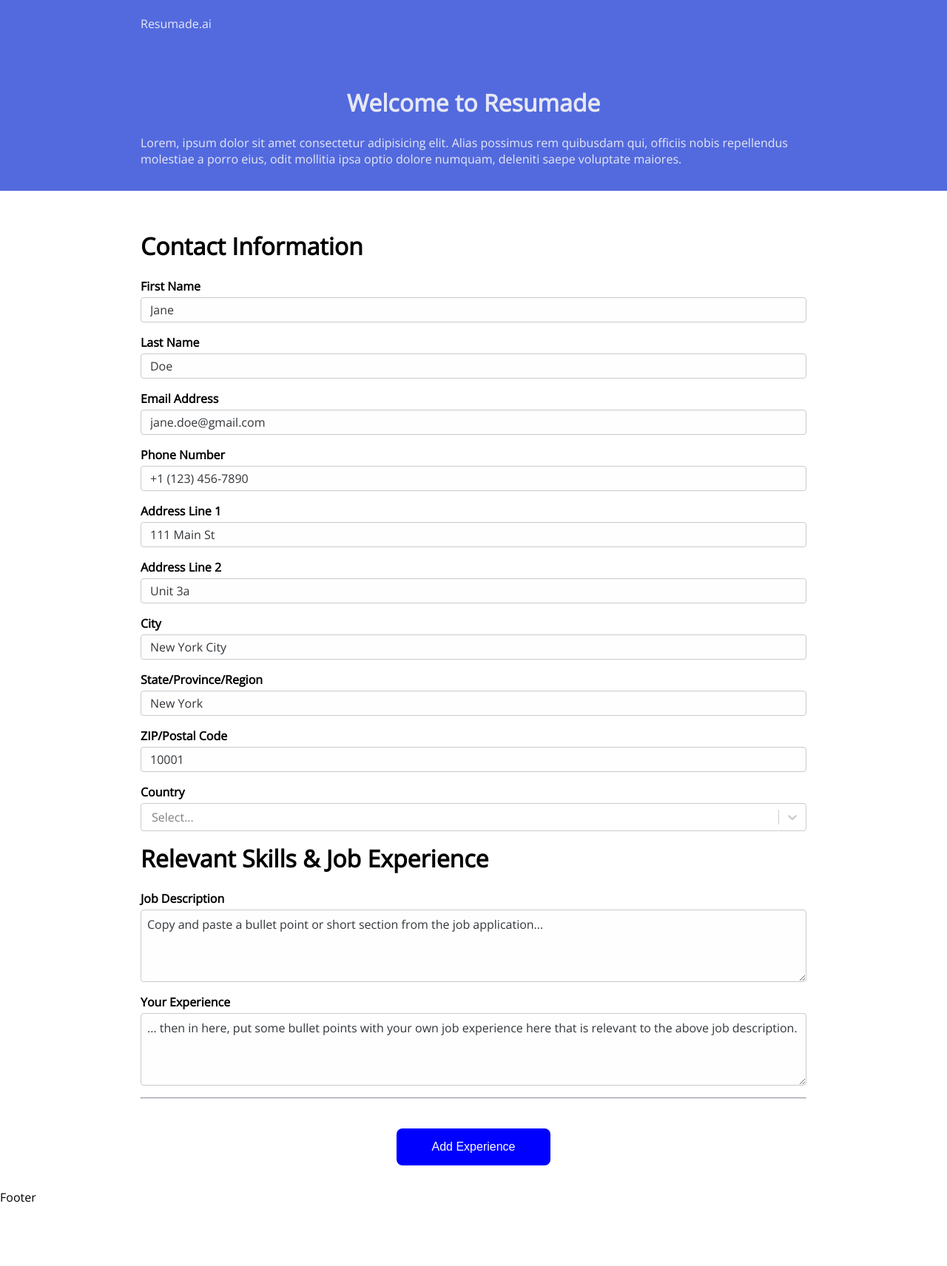
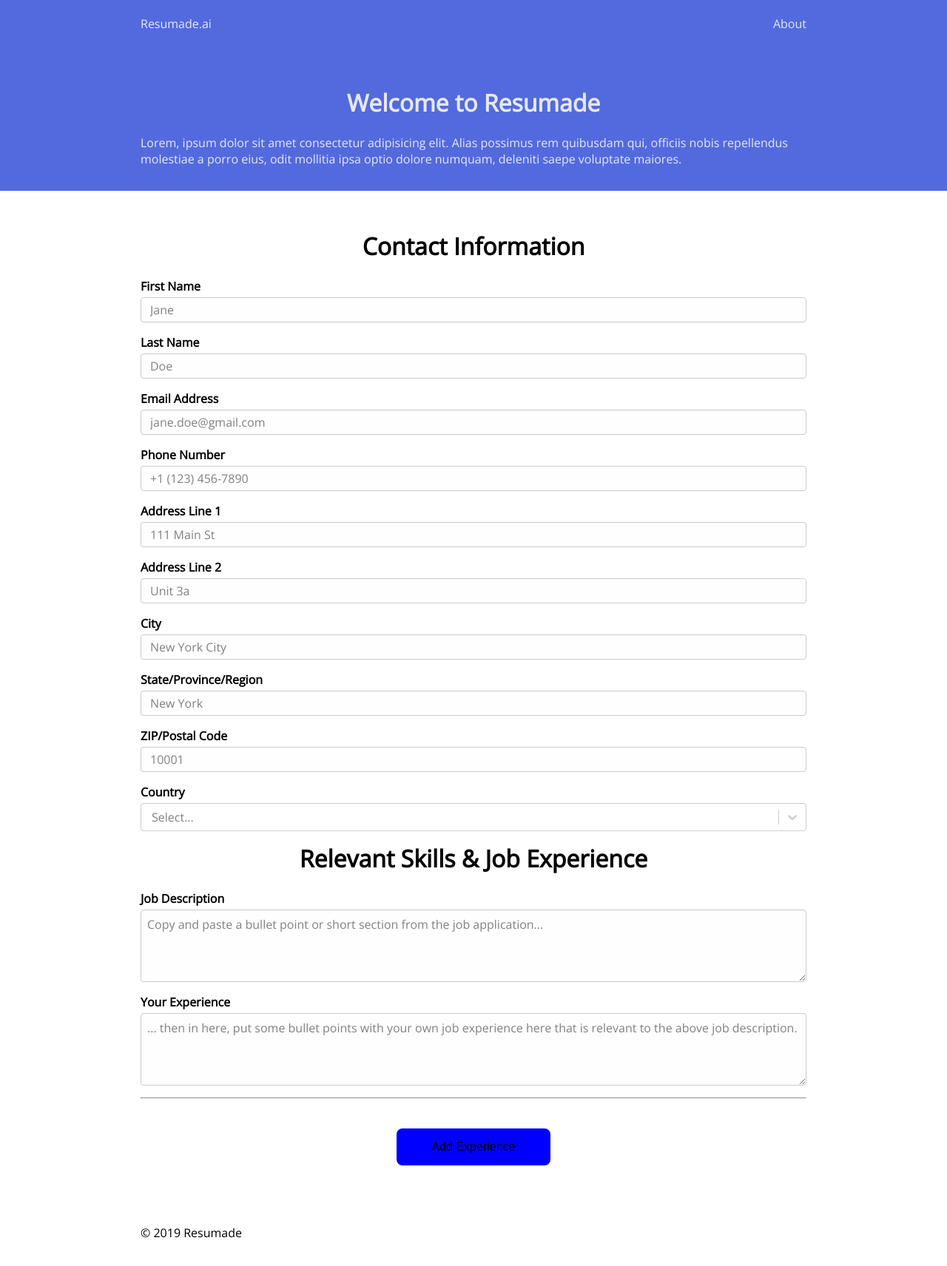
Before and after one commit to shichunyu/resumade-react, a React (Create React App) app: page / in a window 1280 px wide. Shown: the top 1712 px of the page at 74% size. Before the commit the page ends 1630 px from the top, so only its background shows below. Built offline with nearby package versions, Linux system fonts and the light colour scheme.

Commit message:
updated footer styles and added about link in nav menu #3w9afv

```diff
--- a/package.json
+++ b/package.json
@@ -7,8 +7,7 @@
     "@testing-library/react": "^9.4.0",
     "@testing-library/user-event": "^7.2.1",
     "clsx": "^1.0.4",
-    "postcss": "^7.0.26",
-    "postcss-modules-resolve-imports": "^1.3.0",
+    "postcss": "^6.0.23",
     "postcss-modules-values": "^3.0.0",
     "react": "^16.12.0",
     "react-dom": "^16.12.0",
--- a/src/components/App/App.module.css
+++ b/src/components/App/App.module.css
@@ -3,6 +3,6 @@
 	color: #e6e8f4;
 }
 
-.hero h1 {
+h1 {
 	text-align: center;
 }
--- /dev/null
+++ b/src/components/Footer/Footer.js
@@ -0,0 +1,17 @@
+import React from 'react'
+
+// Dependencies
+import clsx from 'clsx'
+
+// Styles
+import styles from './Footer.module.css'
+
+const Footer = () => {
+	return (
+		<div className={clsx('centered-content', styles.footer)}>
+		© 2019 Resumade
+		</div>
+	)
+}
+
+export default Footer
--- /dev/null
+++ b/src/components/Footer/Footer.module.css
@@ -0,0 +1,4 @@
+.footer{
+	padding-top: 3rem;
+	padding-bottom: 5rem;
+}
--- a/src/components/Header/Header.js
+++ b/src/components/Header/Header.js
@@ -10,7 +10,12 @@ const Header = () => {
 	return (
 		<div className={styles.wrapper}>
 			 <div className={clsx(styles.content, 'centered-content')}>
-			 	Resumade.ai
+			 	<div className={styles.left}>
+					Resumade.ai
+				</div>
+				<div className={styles.right}>
+					About
+				</div>
 			 </div>
 		</div>
 	)
--- a/src/components/Header/Header.module.css
+++ b/src/components/Header/Header.module.css
@@ -9,4 +9,14 @@
 	flex: 1;
 	margin-top: auto;
 	margin-bottom: auto;
+	display: flex;
 }
+
+.left {
+	flex: 1;
+}
+
+.right {
+	flex: 1;
+	text-align: right;
+}
--- a/src/components/Layout/Layout.js
+++ b/src/components/Layout/Layout.js
@@ -3,16 +3,14 @@ import React from 'react'
 // COMPONENTS
 import App from '../App/App'
 import Header from '../Header/Header'
-
-// STYLES
-import styles from './Layout.module.css'
+import Footer from '../Footer/Footer'
 
 const Layout = () => {
 	return (
 		<div>
 			<Header/>
 			<App/>
-			Footer
+			<Footer/>
 		</div>
 	)
 }
--- a/src/components/Layout/Layout.module.css
+++ /dev/null
@@ -1,2 +0,0 @@
-wrapper {
-}
--- a/src/data/newGroup.json
+++ b/src/data/newGroup.json
@@ -6,7 +6,8 @@
 			"value": "",
 			"labelText": "Job Description",
 			"config": {
-					"name": "jobDesc"
+					"name": "jobDesc",
+					"placeholder": "Copy and paste a bullet point or short section from the job application..."
 			},
 			"validation":{
 					"required":true,
@@ -21,7 +22,8 @@
 			"value": "",
 			"labelText": "Your Experience",
 			"config": {
-				"name": "yourExp"
+				"name": "yourExp",
+				"placeholder": "... then in here, put some bullet points with your own job experience here that is relevant to the above job description."
 			},
 			"validation":{
 				"required":true,
--- a/src/widgets/Button/Button.module.css
+++ b/src/widgets/Button/Button.module.css
@@ -9,7 +9,7 @@ button {
 	margin: 2rem auto 0rem auto;
 	padding: 1rem 3rem 1rem 3rem;
 	background: blue;
-	color: #fff;
+	color: light-gray;
 	border: none;
 	border-radius: .5rem;
 	cursor: pointer;
--- a/src/widgets/FormElement/FormElement.module.css
+++ b/src/widgets/FormElement/FormElement.module.css
@@ -16,7 +16,7 @@ div.field {
 input, textarea {
 	flex: 1;
 	font-size: 1rem;
-	color: #3c457d;
+	color: dark-blue;
 	border: .1rem solid #cacaca;
 	border-radius: .25rem;
 	background: #fefefe;
@@ -29,23 +29,23 @@ input {
 	height: 2rem;
 }
 input:focus {
-	border: .1rem solid #536ade;
+	border: .1rem solid blue;
 }
 
 ::-webkit-input-placeholder { /* Chrome/Opera/Safari */
-	color: #32363a;
+	color: gray;
 	font-size: 1rem;
 }
 ::-moz-placeholder { /* Firefox 19+ */
-	color: #32363a;
+	color: gray;
 	font-size: 1rem;
 }
 :-ms-input-placeholder { /* IE 10+ */
-	color: #32363a;
+	color: gray;
 	font-size: 1rem;
 }
 :-moz-placeholder { /* Firefox 18- */
-	color: #32363a;
+	color: gray;
 	font-size: 1rem;
 }
 
@@ -55,5 +55,5 @@ textarea {
 }
 
 hr {
-	border-color: #e6e8f4;
+	border-color: light-gray;
 }
```
Also changed, not shown: 1 other file (tests, documents, lock files or other folders).
